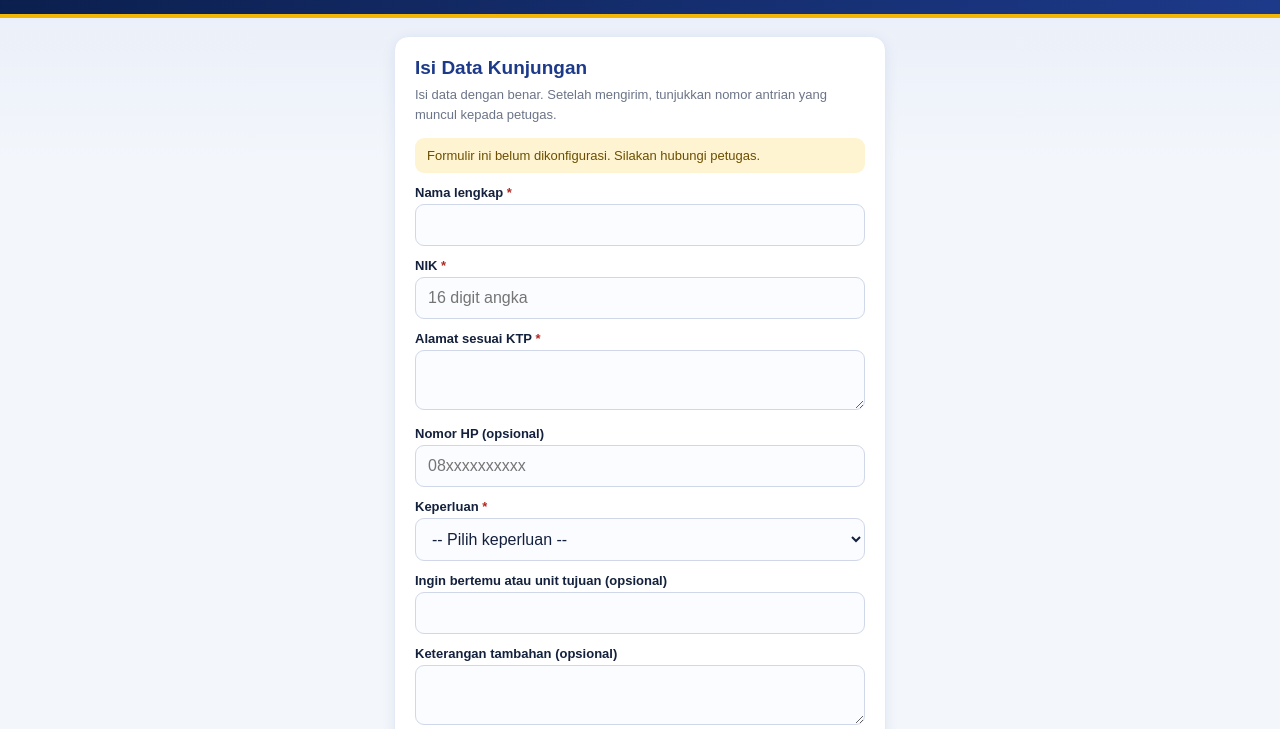
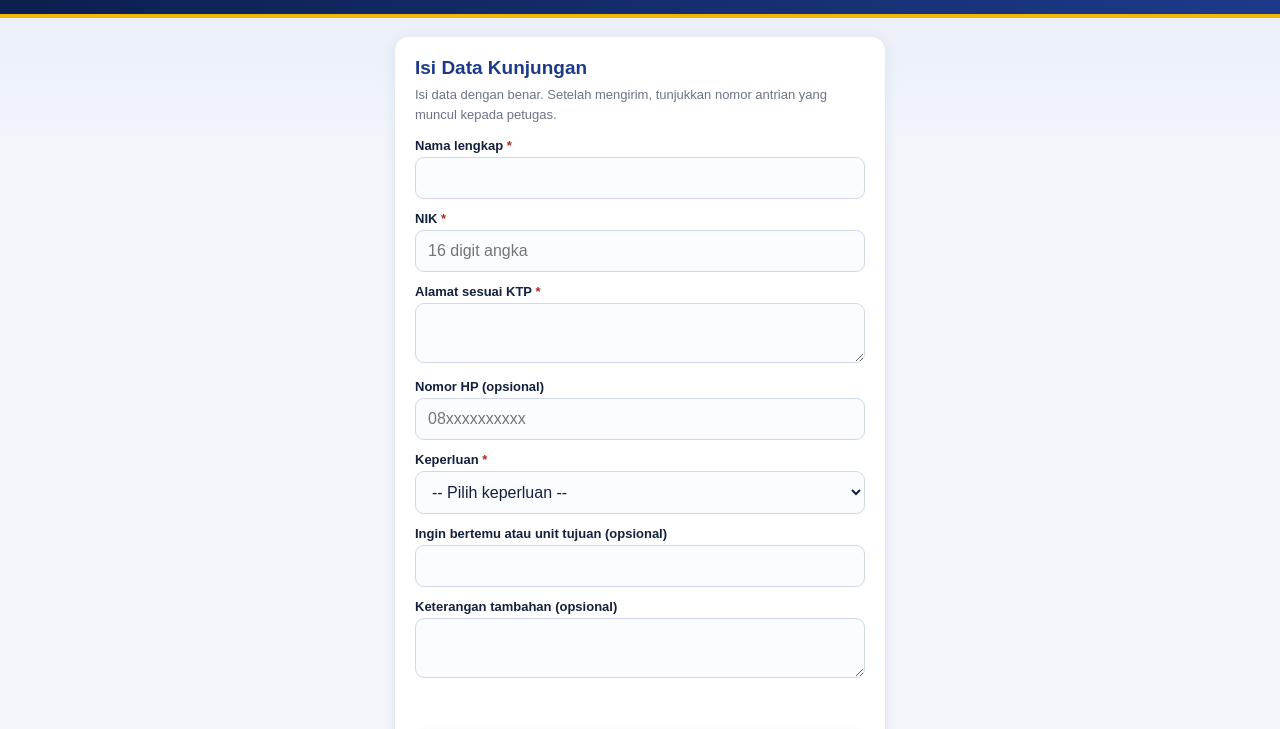
Before and after one commit to lkyap70-netizen/kspkt, a plain HTML site: page tamu.html in a window 1280 px wide. Shown: the part 60-789 px from the top of the page. Drawn offline with Linux system fonts and the light colour scheme.

Commit message:
Add files via upload

```diff
--- a/tamu.html
+++ b/tamu.html
@@ -105,8 +105,8 @@ footer{text-align:center;font-size:11.5px;color:#6b7488;padding:18px 14px 28px;l
 // URL  = alamat /exec yang sama dengan menu Database aplikasi
 // KUNCI = nilai "KUNCI TAMU" dari Execution log setup()
 var TAMU_CONFIG = {
-  URL: "PASTE_URL_EXEC_DI_SINI",
-  KUNCI: "PASTE_KUNCI_TAMU_DI_SINI"
+  URL: "https://script.google.com/macros/s/AKfycbyS6C8o0pRQQwCVICpEOMYhSMmszuiLLLnVDad-nA27IRtZ1XnkqNaaC26_BeGvR1ve/exec",
+  KUNCI: "3ca9f25e36ca48a184bf958d"
 };
 </script>
 <script>
```
